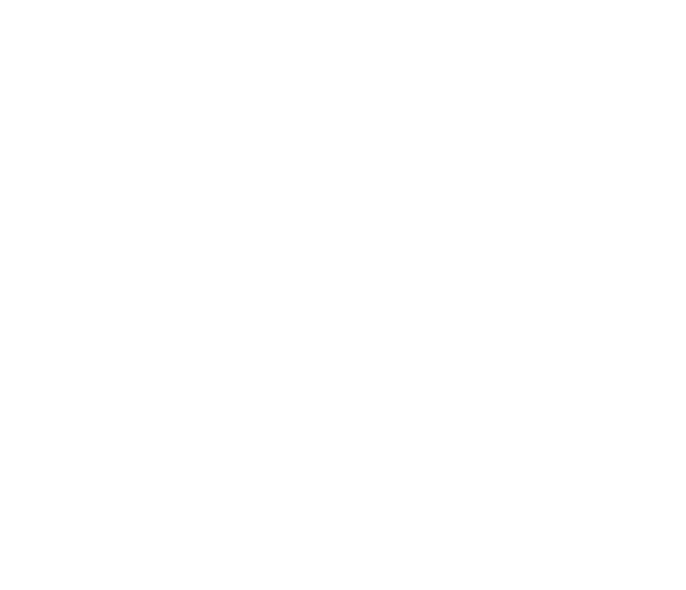
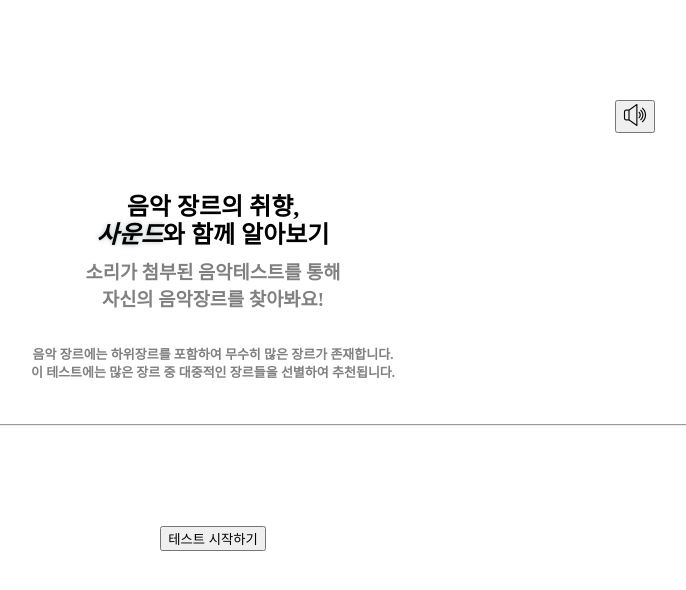
Before and after one commit to seongwon030/ReactApp, a React (Create React App) app in the folder music/: page / in a window 1280 px wide. Shown: the top 590 px of the page, without its empty margins (427-1113 px from the left). Built offline with nearby package versions, Linux system fonts and the light colour scheme.

Commit message:
메인페이지 초안

```diff
--- a/music/src/App.css
+++ b/music/src/App.css
@@ -0,0 +1,36 @@
+.App {
+  margin-top: 100px;
+}
+
+.App .sound {
+  text-align: right;
+  margin-right: 15%;
+  margin-bottom: 70px;
+}
+
+.App .text1 {
+  text-align: center;
+  line-height: 50%;
+  margin-bottom: 30px;
+}
+
+.App .text2 {
+  text-align: center;
+  line-height: 50%;
+  margin-bottom: 50px;
+  color: gray;
+
+}
+
+.App .text3 {
+  text-align: center;
+  line-height: 10%;
+  font-size: small;
+  color: gray;
+  margin-bottom: 50px;
+}
+
+.App .test {
+  margin-top: 100px;
+  text-align: center;
+}
--- a/music/src/App.js
+++ b/music/src/App.js
@@ -1,10 +1,29 @@
-
 import './App.css';
 
 function App() {
   return (
     <div className="App">
-
+      <div className='sound'>
+        <button>
+          <img src="./sound.png"/>
+        </button>
+      </div>
+      <div className='text1'>
+        <h2>음악 장르의 취향,</h2>
+        <h2><span style={{fontStyle: 'italic', textShadow: '0 0 5px #aebbc2'}}>사운드</span>와 함께 알아보기</h2>
+      </div>
+      <div className='text2'>
+        <h3>소리가 첨부된 음악테스트를 통해</h3>
+        <h3>자신의 음악장르를 찾아봐요!</h3>
+      </div>
+      <div className='text3'>
+        <h4>음악 장르에는 하위장르를 포함하여 무수히 많은 장르가 존재합니다.</h4>
+        <h4>이 테스트에는 많은 장르 중 대중적인 장르들을 선별하여 추천됩니다.</h4>
+      </div>
+      <hr/>
+      <div className='test'>
+        <button>테스트 시작하기</button>
+      </div>
     </div>
   );
 }
```
Also changed, not shown: music/public/sound.png (added).
